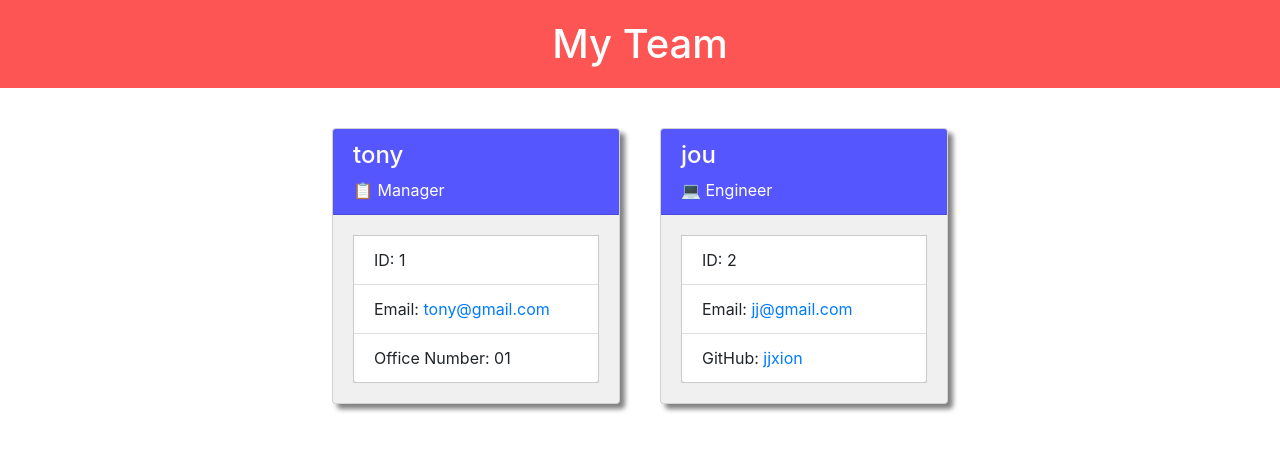
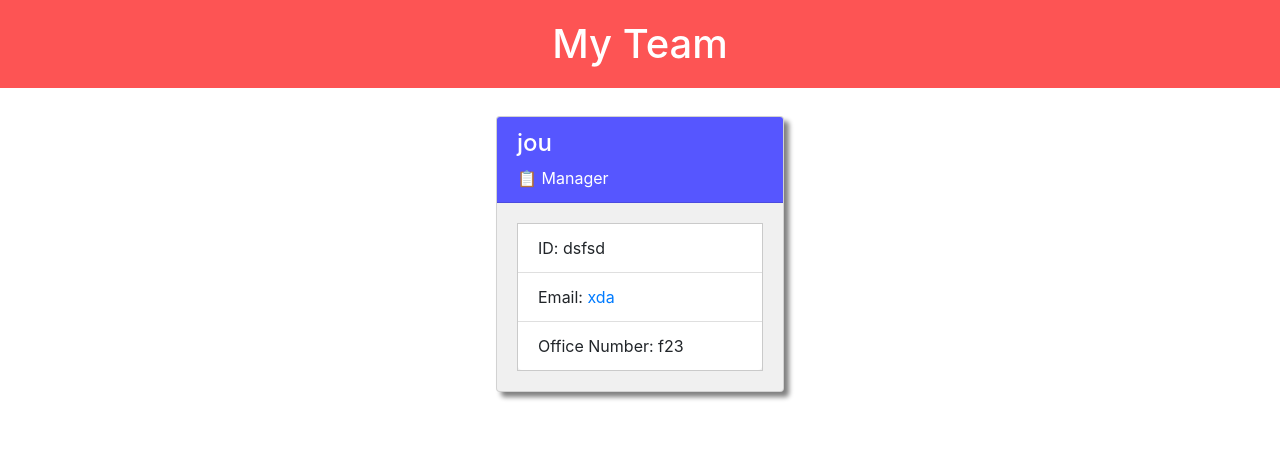
Before and after one commit to JXIong15/10-employee, a website: page index.html in a window 1280 px wide. Drawn offline with nearby package versions, Linux system fonts and the light colour scheme.

Commit message:
changed init() function to first askManager

```diff
--- a/generateEmployeeCards.js
+++ b/generateEmployeeCards.js
@@ -52,7 +52,7 @@ function generateEmployeeCards(team) {
         </head>
             <body>
                 <h1 style="text-align: center; background-color: rgb(253, 84, 84); color: white; padding: 20px;">My Team</h1>
-                    <div class="justify-content-around align-content-center row" style="margin-left: 20px; margin-right: 20px;">
+                    <div class="justify-content-center align-content-center row" style="margin-left: 20px; margin-right: 20px;">
                     ${cards}
             </div>
         </body>
--- a/index.html
+++ b/index.html
@@ -8,35 +8,19 @@
                 integrity="sha384-ggOyR0iXCbMQv3Xipma34MD+dH/1fQ784/j6cY/iJTQUOhcWr7x9JvoRxT2MZw1T" crossorigin="anonymous">
         </head>
             <body>
-                <h1 style="text-align: center; background-color: rgb(253, 84, 84); color: white; padding: 20px">My Team</h1>
-                    <div class="justify-content-center align-content-center row" style="margin: 20px;">
-
-
-            <div class="card" style="background-color: rgb(240, 240, 240); box-shadow: 5px 5px 5px gray; width: 18em; margin: 20px">
+                <h1 style="text-align: center; background-color: rgb(253, 84, 84); color: white; padding: 20px;">My Team</h1>
+                    <div class="justify-content-center align-content-center row" style="margin-left: 20px; margin-right: 20px;">
+                    <div class="card" style="background-color: rgb(240, 240, 240); box-shadow: 5px 5px 5px gray; margin-top: 20px; width: 18em; margin: 20px">
                 <div class="card-header" style="background-color: rgb(86, 86, 255); color: white">
-                    <h4>tony</h4>
+                    <h4>jou</h4>
                     📋  Manager
                 </div>
                 <ul class="list-group list-group-flush" style="margin: 20px; border: solid; border-color: rgb(202, 202, 202); border-width: 1px;">
-                    <li class="list-group-item">ID: 1</li>
-                    <li class="list-group-item">Email: <a href="mailto: tony@gmail.com">tony@gmail.com</a></li>
-                    <li class="list-group-item">Office Number: 01</li>
+                    <li class="list-group-item">ID: dsfsd</li>
+                    <li class="list-group-item">Email: <a href="mailto: xda">xda</a></li>
+                    <li class="list-group-item">Office Number: f23</li>
                 </ul>
             </div>
-
-            <div class="card" style="background-color: rgb(240, 240, 240); box-shadow: 5px 5px 5px gray; width: 18em; margin: 20px">
-                <div class="card-header" style="background-color: rgb(86, 86, 255); color: white">
-                    <h4>jou </h4>
-                    💻  Engineer
-                </div>
-                <ul class="list-group list-group-flush" style="margin: 20px; border: solid; border-color: rgb(202, 202, 202); border-width: 1px;">
-                    <li class="list-group-item">ID: 2</li>
-                    <li class="list-group-item">Email: <a href="mailto: jj@gmail.com">jj@gmail.com</a></li>
-                    <li class="list-group-item">GitHub: <a href="https://github.com/jjxion" target="_blank">jjxion</a></li>
-                </ul>
-            </div>
-
-
             </div>
         </body>
     </html>
```
Also changed, not shown: index.js (+10 -10 lines).
